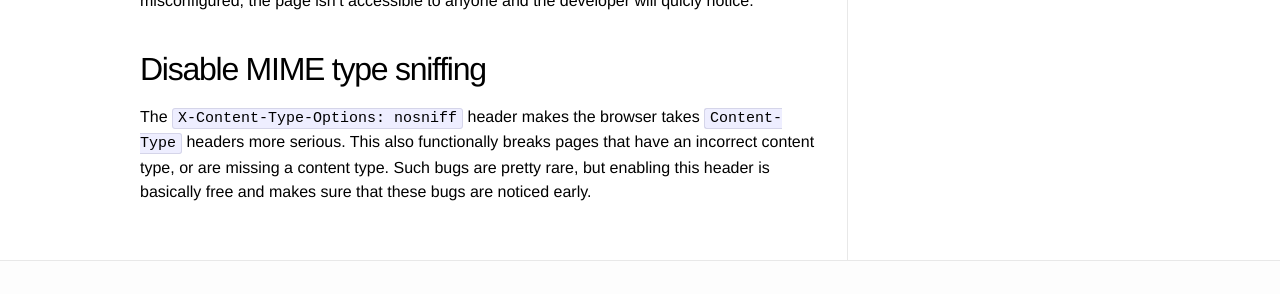
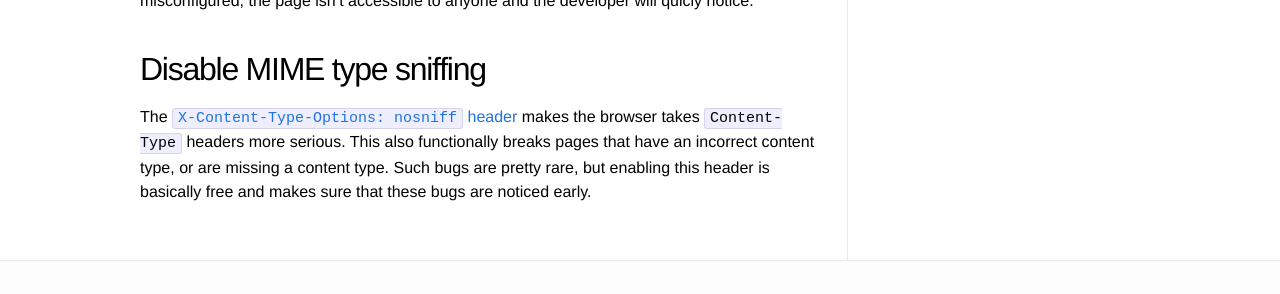
Before and after one commit to Sjord/Sjord.github.io, a Jekyll site: the page built from _posts/2023-01-05-host-prefix-makes-cookie-problems-functional.md, in a window 1280 px wide. Shown: the part 1753-2047 px from the top of the page. Built offline with Jekyll 4.4.1, drawn with Linux system fonts in a browser that asks for light colours; some of the changed lines change nothing that is shown.

Commit message:
Add link
To page in the future, hope it works

```diff
--- a/_posts/2023-01-05-host-prefix-makes-cookie-problems-functional.md
+++ b/_posts/2023-01-05-host-prefix-makes-cookie-problems-functional.md
@@ -46,4 +46,4 @@ The better solution is that it's not accessible at all. I think deny-by-default
 
 ## Disable MIME type sniffing
 
-The `X-Content-Type-Options: nosniff` header makes the browser takes `Content-Type` headers more serious. This also functionally breaks pages that have an incorrect content type, or are missing a content type. Such bugs are pretty rare, but enabling this header is basically free and makes sure that these bugs are noticed early.
+The [`X-Content-Type-Options: nosniff` header](/2023/03/29/mime-type-sniffing-x-content-type-options-nosniff/) makes the browser takes `Content-Type` headers more serious. This also functionally breaks pages that have an incorrect content type, or are missing a content type. Such bugs are pretty rare, but enabling this header is basically free and makes sure that these bugs are noticed early.
```
